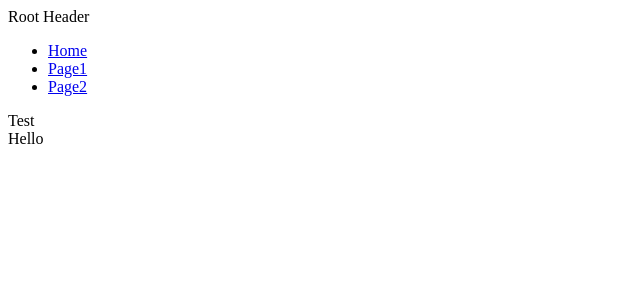
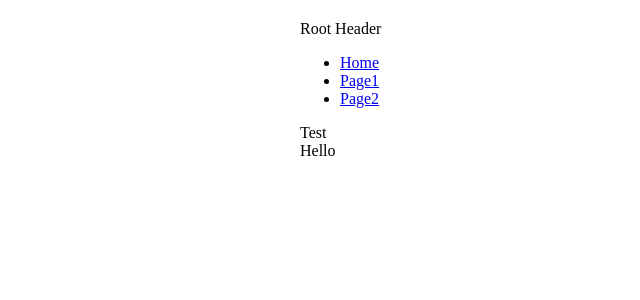
Before and after one commit to spaniard95/next_13_poc, a Next.js app: page / in a window 1280 px wide. Shown: the top 300 px of the page, without its empty margins (0-640 px from the left). Built offline with nearby package versions, Linux system fonts and the light colour scheme.

Commit message:
restore styles file

```diff
--- /dev/null
+++ b/src/app/global.css
@@ -0,0 +1,5 @@
+body {
+  padding: 20px 20px 60px;
+  max-width: 680px;
+  margin: 0 auto;
+}
--- a/src/app/layout.tsx
+++ b/src/app/layout.tsx
@@ -2,6 +2,9 @@ import type { Metadata } from "next";
 import { Inter } from "next/font/google";
 import Link from "next/link";
 import { ReactNode } from "react";
+
+// These styles apply to every route in the application
+import "./global.css";
 
 const inter = Inter({ subsets: ["latin"] });
 
```
